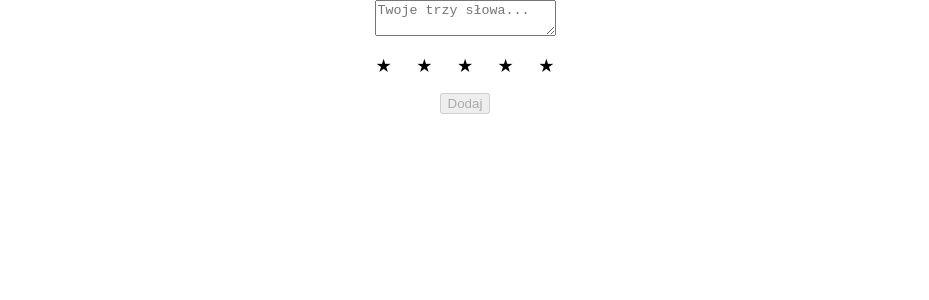
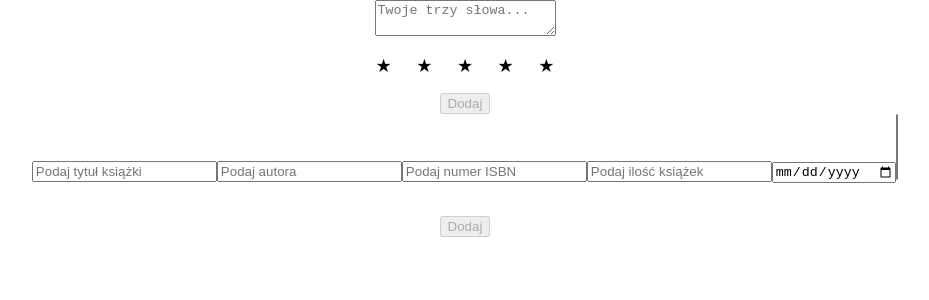
Before and after one commit to HoffWe/LibraryAppFrontend, a React (Create React App) app: page / in a window 1280 px wide. Shown: the top 300 px of the page, without its empty margins (175-1104 px from the left). Built offline with nearby package versions, Linux system fonts and the light colour scheme.

Commit message:
AddBook created

```diff
--- a/src/App.tsx
+++ b/src/App.tsx
@@ -2,11 +2,13 @@ import React from 'react';
 import logo from './logo.svg';
 import './App.css';
 import { AddReview } from './Components/AddReview';
+import {AddBook} from "./Components/AddBook";
 
 function App() {
   return (
     <div className="App">
       <AddReview userName={"Testowy Test"} title={"Zmierzch"} />
+        <AddBook/>
     </div>
   );
 }
--- /dev/null
+++ b/src/Components/AddBook.tsx
@@ -0,0 +1,99 @@
+import {useState} from "react";
+import {Genres} from "../Const/Genres";
+
+export const AddBook = () => {
+    const [book,setBook] = useState(
+        {title:"", authorsId:[""],isbn:"",quantity:"",releaseDate:"",genres:[]});
+    const [wasEdited,setWasEdited] = useState<boolean>(false)
+    const [isError,setIsError]= useState<boolean>(true)
+    // setBook(prevState => {return {...prevState,genres: Genres.COOKBOOK}})
+    const addBook = () => {
+        console.log({
+            book
+        });
+    };
+
+    const onContentChanged =(e: React.ChangeEvent<HTMLInputElement>)=>{
+        setBook(prevState => {
+            return {...prevState,[e.target.name]:e.target.value}
+        });
+        setWasEdited(true);
+        setIsError(e.target.value.length <= 0);
+    };
+    const onSelectChanged = (e: React.ChangeEvent<HTMLSelectElement>)=>{
+        setBook(prevState => {
+            return{...prevState,[e.target.name]:e.target.value}
+        })
+    }
+
+    return (
+        <div>
+            {/* UserName - z zalogowanego użytkownika */}
+            <input
+                value={book.title}
+                placeholder={"Podaj tytuł książki"}
+                onChange={onContentChanged}
+                name="title"
+                type="text"
+            ></input>
+            {isError && wasEdited && (
+                <p style={{ color: "red" }}>Nie ma ksiązki bez tytułu</p>
+            )}
+            <input
+                value={book.authorsId}
+                placeholder={"Podaj autora"}
+                onChange={onContentChanged}
+                name="authorsId"
+            ></input>
+            {isError && wasEdited && (
+                <p style={{ color: "red" }}>Nie ma ksiązki bez tytułu</p>
+            )}
+            <input
+                value={book.isbn}
+                placeholder={"Podaj numer ISBN"}
+                onChange={onContentChanged}
+                name="isbn"
+                type="number"
+            ></input>
+            <input
+                value={book.quantity}
+                placeholder={"Podaj ilość książek"}
+                onChange={onContentChanged}
+                name="quantity"
+                type="number"
+            ></input>
+            {isError && wasEdited && (
+                <p style={{ color: "red" }}>Nie ma ksiązki bez tytułu</p>
+            )}
+            <input
+                value={book.releaseDate}
+                placeholder={"Podaj datę wydania książki"}
+                onChange={onContentChanged}
+                name="releaseDate"
+                type="date"
+            ></input>
+            <select multiple
+                    value={book.genres}
+                    placeholder={"Podaj gatunek książki"}
+                    onChange={onSelectChanged}
+                    name="genres"
+            >
+            </select>
+
+            <div
+                style={{
+                    display: "flex",
+                    margin: "16px 0",
+                    flexDirection: "row",
+                    justifyContent: "center",
+                    gap: "24px",
+                    cursor: "pointer",
+                }}
+            >
+            </div>
+            <button disabled={isError} onClick={addBook}>
+                Dodaj
+            </button>
+        </div>
+    );
+};
--- /dev/null
+++ b/src/Const/Genres.ts
@@ -0,0 +1,18 @@
+
+export enum Genres {
+
+    FANTASY="Fantastyka",
+    SCI_FI="Sci-Fi",
+    ROMANCE="Romans",
+    HISTORICAL_NOVEL="Powieść historyczna",
+    HORROR="Horror",
+    CRIME_NOVEL="Kryminał",
+    THRILLER="Thriller",
+    BIOGRAPHY="Biografia",
+    REPORTAGE="Reportaż",
+    YOUTH_NOVEL="Powieść młodieżowa",
+    TRAVELOG="Książka podróżnicza",
+    COOKBOOK="Książka kucharska",
+    GUIDE="Poradnik"
+
+}
```
Also changed, not shown: src/Models/Book.ts (added, +11 -0 lines), 1 other file (tests, documents, lock files or other folders).
